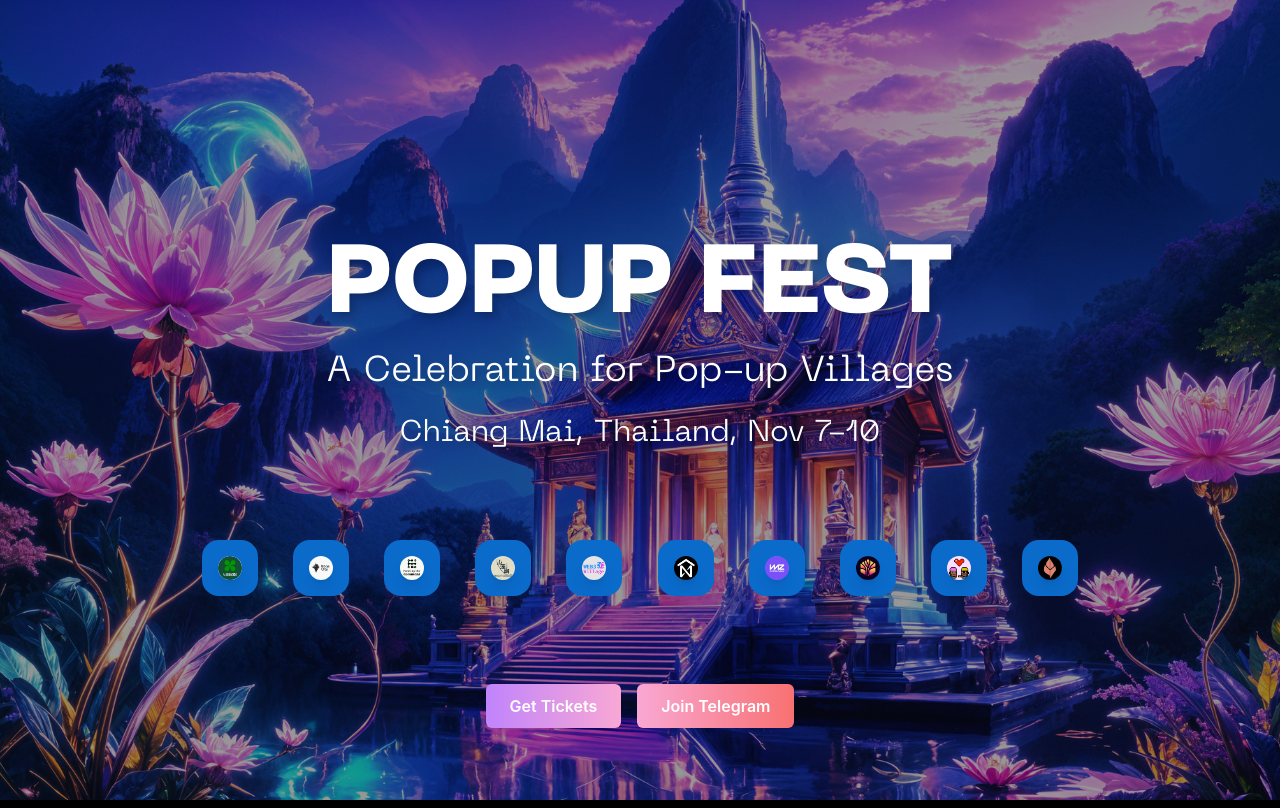
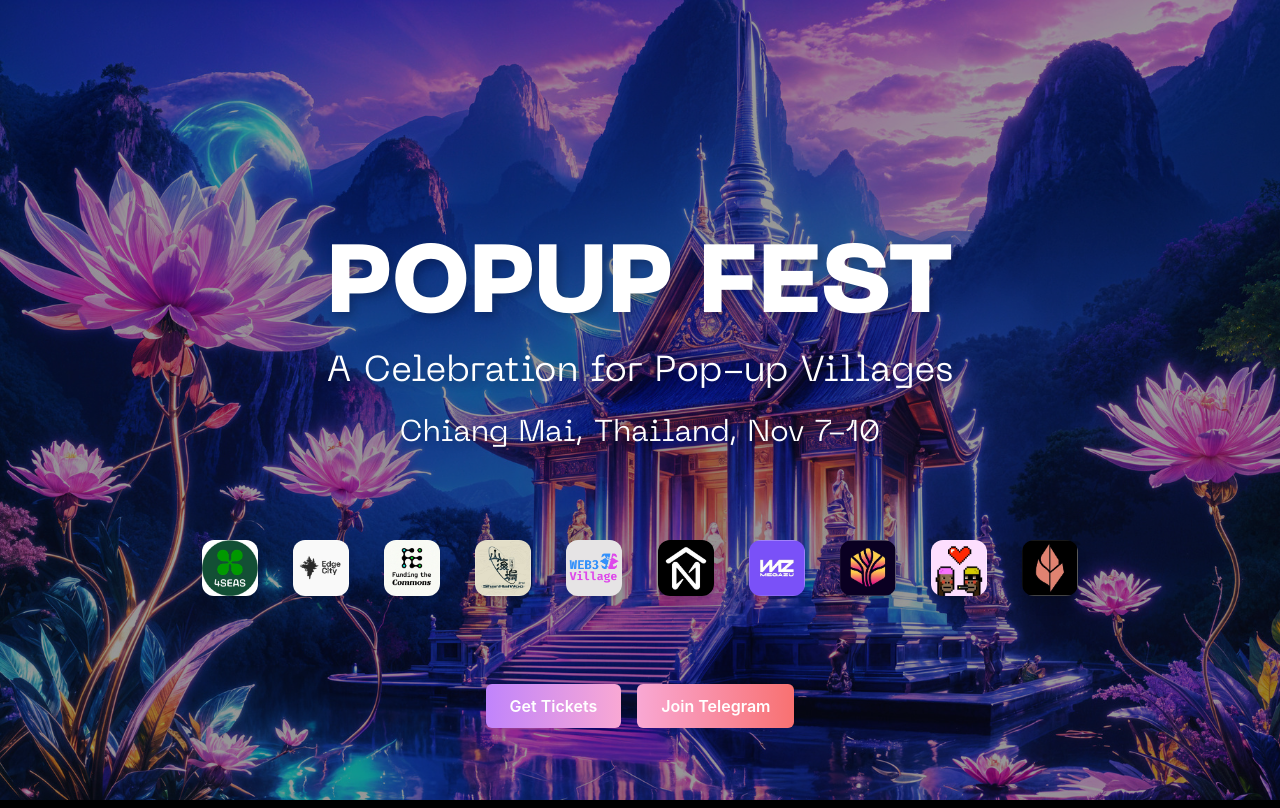
Before and after one commit to nicosxt/popupfest, a Next.js app: page / in a window 1280 px wide. Built offline with nearby package versions, Linux system fonts and the light colour scheme.

Commit message:
emphasized css overwrite for buttons

```diff
--- a/app/globals.css
+++ b/app/globals.css
@@ -73,6 +73,6 @@ body {
 }
 
 .reset-button {
-  padding-inline: 0px;
-  padding-block: 0px;
+  padding-inline: 0px !important;
+  padding-block: 0px !important;
 }
--- a/app/page.tsx
+++ b/app/page.tsx
@@ -91,6 +91,8 @@ export default function PopupFestLanding() {
                       onClick={() => window.open(partner.url, '_blank')}
                       sx={{
                         borderRadius: '30%',
+                        paddingInline: '0',
+                        paddingBlock: '0',
                         transition: 'transform 0.25s ease-in-out',
                         '&:hover': {
                           transform: 'translateY(-10px) scale(1.1) rotate(10deg)',
```
Also changed, not shown: public/bg/eden2222.jpg (added).
